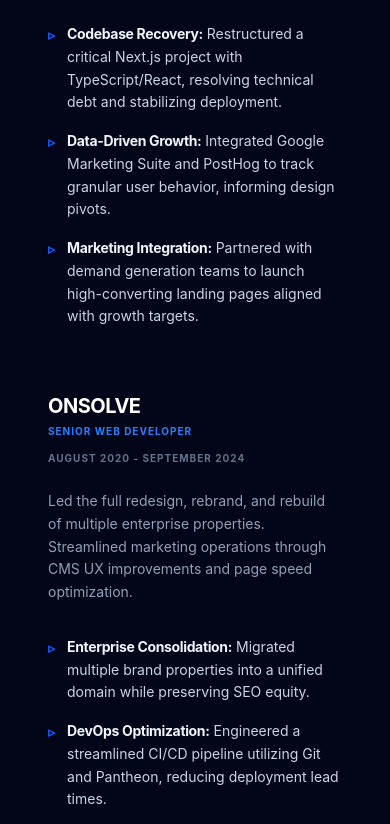
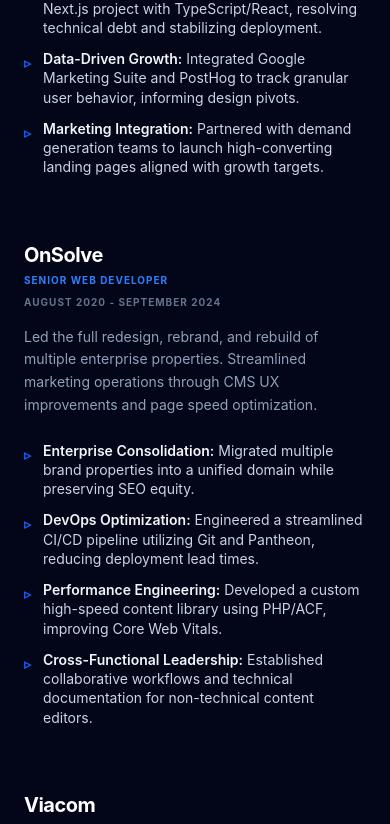
Before and after one commit to ramckinney86/portfolio-app, a React (Vite) app: page / in a window 390 px wide. Shown: the part 1802-2626 px from the top of the page. Built offline with nearby package versions, Linux system fonts and the light colour scheme.

Commit message:
started building the project detail page

```diff
--- a/src/components/Experience.jsx
+++ b/src/components/Experience.jsx
@@ -3,48 +3,44 @@
 
 const Experience = () => {
   return (
-    <div className="max-w-4xl mx-auto px-6 py-12">
-      <div className="space-y-16 md:space-y-24">
+    <div className="max-w-4xl mx-auto md:px-6 py-12">
+      <div className="space-y-16 md:space-y-20">
         {jobs.map((job, index) => (
           <div
             key={`${job.company}-${index}`}
             className="relative md:pl-8 md:border-l md:border-slate-900 md:hover:border-blue-600 transition-colors duration-500"
           >
-            {/* Desktop-only indicator dot */}
-            <div className="hidden md:block absolute -left-1.25 top-0 w-2.5 h-2.5 rounded-full bg-slate-800 border border-slate-950 group-hover:bg-blue-600 transition-colors"></div>
+            {/* Indicator Dot - Desktop Only */}
+            <div className="hidden md:block absolute -left-1.25 top-0 w-2 h-2 rounded-full bg-slate-800 border border-slate-950"></div>
 
-            <div className="flex flex-col md:flex-row md:items-baseline justify-between mb-6">
-              <div className="flex flex-col gap-1">
-                {/* Company Name */}
-                <h3 className="text-xl font-bold text-white tracking-tight uppercase">
-                  {job.company}
-                </h3>
-                {/* Job Title - Separate line on mobile, dash on desktop */}
-                <div className="flex items-center">
-                  <span className="text-blue-500 md:text-slate-400 font-bold md:font-medium uppercase tracking-widest md:tracking-normal text-[10px] md:text-lg">
-                    {job.role}
-                  </span>
-                </div>
-              </div>
+            <div className="flex flex-col md:flex-row md:items-baseline justify-between mb-4">
+              {/* Header: Inline on Desktop, Stacked on Mobile */}
+              <h3 className="text-xl font-bold text-white tracking-tight flex flex-col md:flex-row md:items-center">
+                <span>{job.company}</span>
+                <span className="hidden md:inline text-slate-600 mx-2">—</span>
+                <span className="text-blue-500 md:text-slate-400 font-bold md:font-medium uppercase md:normal-case tracking-widest md:tracking-tight text-[10px] md:text-xl mt-1 md:mt-0">
+                  {job.role}
+                </span>
+              </h3>
 
               {/* Date Range */}
-              <span className="text-[10px] font-bold uppercase tracking-widest text-slate-500 mt-3 md:mt-0">
+              <span className="text-[10px] font-bold uppercase tracking-widest text-slate-500 mt-2 md:mt-0">
                 {job.period}
               </span>
             </div>
 
             {/* Description */}
-            <p className="text-slate-400 text-sm leading-relaxed mb-8 max-w-2xl">
+            <p className="text-slate-400 text-sm leading-relaxed mb-6 max-w-2xl">
               {job.description}
             </p>
 
             {/* Accomplishments */}
-            <div className="grid grid-cols-1 gap-4">
+            <div className="grid grid-cols-1 gap-3">
               {job.accomplishments.map((item, i) => (
                 <div key={i} className="flex gap-3 text-sm">
-                  <span className="text-blue-600 font-bold mt-0.5">▹</span>
-                  <p className="text-slate-300 leading-relaxed">
-                    <span className="text-slate-100 font-bold tracking-tight">{item.split(':')[0]}:</span>
+                  <span className="text-blue-600 font-bold mt-1">▹</span>
+                  <p className="text-slate-300 leading-snug">
+                    <span className="text-slate-100 font-semibold">{item.split(':')[0]}:</span>
                     {item.split(':')[1]}
                   </p>
                 </div>
--- a/src/data/projects.js
+++ b/src/data/projects.js
@@ -8,5 +8,13 @@
     tech: ['React', 'Next.js', 'TypeScript', 'Tailwind'],
     link: 'https://onsolve.com'
   },
-  // Add 2 more projects here...
+    {
+    id: 'viacom',
+    title: 'Viacom',
+    category: 'Enterprise / Next.js',
+    image: '/images/projects/onsolve-sq.jpg',
+    description: 'Lead developer for the full site migration to a modern headless architecture...',
+    tech: ['React', 'Next.js', 'TypeScript', 'Tailwind'],
+    link: 'https://onsolve.com'
+  },
 ];
--- a/src/pages/ProjectDetail.jsx
+++ b/src/pages/ProjectDetail.jsx
@@ -1,67 +1,97 @@
-import React from 'react';
-import { useParams, Navigate } from 'react-router-dom';
+import React, { useEffect } from 'react';
+import { useParams, Navigate, Link } from 'react-router-dom';
 import { projects } from '../data/projects';
-import Header from '../components/Header';
-import Footer from '../components/Footer';
 
 const ProjectDetail = () => {
   const { id } = useParams();
-  const project = projects.find(p => p.id === id);
+
+  // Find current project and its index
+  const currentIndex = projects.findIndex(p => p.id === id);
+  const project = projects[currentIndex];
+
+  // Logic for the "Next" project - only defined if not at the end
+  const hasNext = currentIndex < projects.length - 1;
+  const nextProject = hasNext ? projects[currentIndex + 1] : null;
+
+  useEffect(() => {
+    window.scrollTo(0, 0);
+  }, [id]);
 
   if (!project) return <Navigate to="/" />;
 
   return (
-    <div className="bg-slate-950 min-h-screen text-slate-100">
-      <Header />
+    <div className="max-w-5xl mx-auto px-8 pt-12 md:pt-20 pb-32">
+      {/* Navigation Bar */}
+      <nav className="flex justify-between items-center mb-12 border-b border-white/5 pb-6">
+        <Link
+          to="/"
+          className="text-slate-500 hover:text-white transition-colors text-[10px] font-black uppercase tracking-[0.2em]"
+        >
+          ← Back
+        </Link>
 
-      <main className="max-w-7xl mx-auto px-6 pt-32 pb-20 grid grid-cols-1 lg:grid-cols-12 gap-12">
+        {hasNext && (
+          <Link
+            to={`/projects/${nextProject.id}`}
+            className="text-slate-500 hover:text-white transition-colors text-[10px] font-black uppercase tracking-[0.2em] group"
+          >
+            Next <span className="inline-block transition-transform group-hover:translate-x-1">→</span>
+          </Link>
+        )}
+      </nav>
 
-        {/* Table of Contents / Sidebar (Sticky) */}
-        <aside className="lg:col-span-3">
-          <div className="sticky top-32">
-            <h4 className="text-[10px] font-bold uppercase tracking-widest text-blue-500 mb-6">Overview</h4>
-            <nav className="flex flex-col gap-4 text-xs font-medium uppercase tracking-widest text-slate-500">
-              <a href="#challenge" className="hover:text-white transition-colors">The Challenge</a>
-              <a href="#gallery" className="hover:text-white transition-colors">Gallery</a>
-              <a href="#tech" className="hover:text-white transition-colors">Stack Used</a>
-            </nav>
-          </div>
-        </aside>
-
-        {/* Content Area */}
-        <div className="lg:col-span-9">
-          <header className="mb-12">
-            <h1 className="text-5xl md:text-7xl font-black uppercase tracking-tighter mb-6">
+      {/* Main Content Area */}
+      <div className="flex flex-col">
+        <header className="mb-16">
+          <h1 className="text-3xl md:text-5xl font-black uppercase tracking-tighter mb-6 leading-tight text-white">
             {project.title}
           </h1>
-            <div className="flex flex-wrap gap-3">
+          <div className="flex flex-wrap gap-2">
             {project.tech.map(t => (
-                <span key={t} className="px-3 py-1 bg-white/5 border border-white/10 text-[9px] font-bold uppercase tracking-widest text-slate-400">
+              <span key={t} className="px-3 py-1 bg-slate-900 border border-slate-800 text-[9px] font-bold uppercase tracking-widest text-slate-400 rounded-sm">
                 {t}
               </span>
             ))}
           </div>
         </header>
 
-          {/* Description Section */}
-          <section id="challenge" className="mb-20 scroll-mt-32">
-            <h2 className="text-2xl font-bold mb-6 uppercase tracking-tighter">The Work</h2>
-            <p className="text-slate-400 text-lg leading-relaxed max-w-3xl">
+        {/* Section: The Work */}
+        <section className="mb-20">
+          <h2 className="text-lg font-black mb-6 uppercase tracking-widest text-blue-600 border-b border-white/5 pb-2">
+            The Work
+          </h2>
+          <p className="text-slate-400 text-lg leading-relaxed max-w-3xl italic font-medium">
             {project.description}
           </p>
         </section>
 
-          {/* Image Gallery */}
-          <section id="gallery" className="grid grid-cols-1 gap-8 scroll-mt-32">
-            <div className="aspect-video bg-slate-900 border border-white/5">
-              {/* Image 1 */}
-              <img src={project.image} alt="Process 1" className="w-full h-full object-cover" />
+        {/* Section: Gallery */}
+        <section className="mb-20">
+          <div className="grid grid-cols-1 gap-12">
+            <div className="aspect-video rounded-xl overflow-hidden bg-slate-900 border border-white/5 shadow-2xl">
+              <img
+                src={project.image}
+                alt={`${project.title} Preview`}
+                className="w-full h-full object-cover opacity-90"
+              />
+            </div>
+          </div>
+        </section>
+
+        {/* Section: Tech Stack */}
+        <section>
+          <h2 className="text-lg font-black mb-6 uppercase tracking-widest text-blue-600 border-b border-white/5 pb-2">
+            Technology Stack
+          </h2>
+          <div className="flex flex-wrap gap-x-8 gap-y-4">
+            {project.tech.map(t => (
+              <span key={t} className="text-[10px] font-bold uppercase tracking-[0.3em] text-slate-500">
+                {t}
+              </span>
+            ))}
           </div>
         </section>
       </div>
-      </main>
-
-      <Footer />
     </div>
   );
 };
```
Lines whose indentation alone changed are shown as unchanged.
